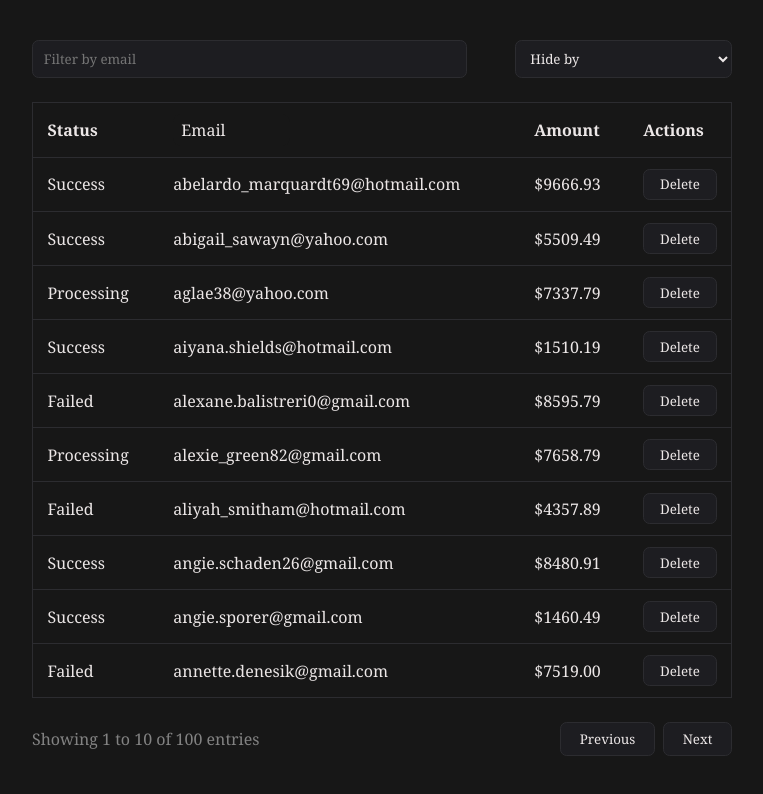
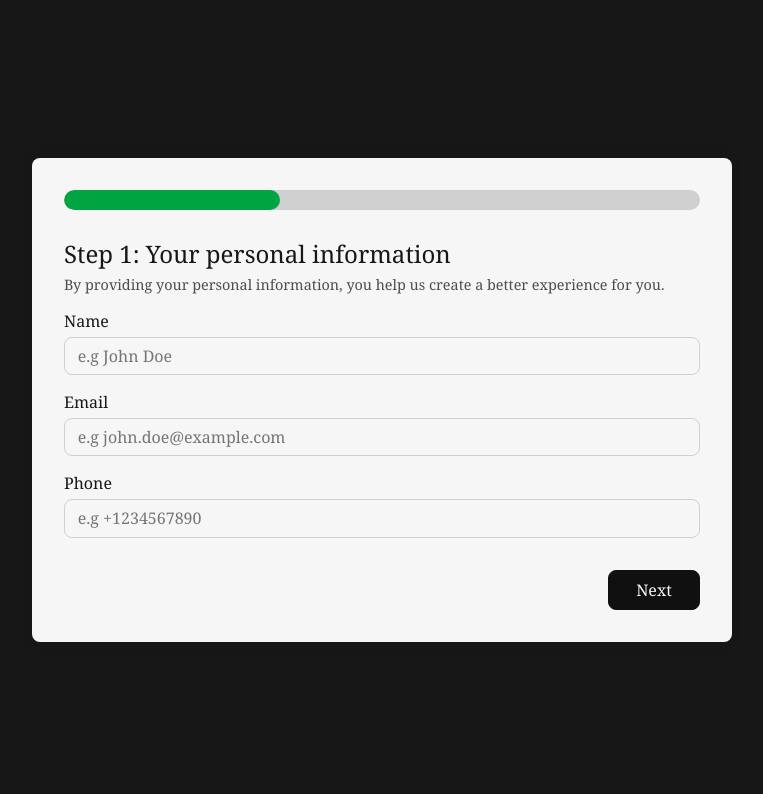
Before and after one commit to RamssCR/dom-learning, a website built with Vite: page index.html in a window 1280 px wide. Shown: the whole page, without its empty margins (258-1021 px from the left). Built offline with nearby package versions, Linux system fonts and the light colour scheme.

Commit message:
feat: second project

```diff
--- a/index.html
+++ b/index.html
@@ -10,39 +10,12 @@
 </head>
 
 <body>
-  <main class="container" data-current="1">
-    <section class="filters">
-      <!-- Filters -->
-      <input id="filter-email" type="text" placeholder="Filter by email" class="filter-email" />
-
-      <!-- Hidders -->
-      <select name="hide" id="hide" class="hide">
-        <option value="">Hide by</option>
-        <option value="0">Status</option>
-        <option value="1">Email</option>
-        <option value="2">Amount</option>
-      </select>
-    </section>
-    <table>
-      <thead>
-        <tr>
-          <th id="status">Status</th>
-          <th id="email">
-            <button class="btn-sort-by-email">Email</button>
-          </th>
-          <th id="amount">Amount</th>
-          <th id="actions">Actions</th>
-        </tr>
-      </thead>
-      <tbody></tbody>
-    </table>
-    <section class="actions">
-      <p class="showing">Showing 1 to 10 of 100 entries</p>
-      <article class="pagination">
-        <button class="prev">Previous</button>
-        <button class="next">Next</button>
-      </article>
-    </section>
+  <main class="container">
+    <form class="multi-step-form">
+      <div class="progress-background">
+        <div class="progress"></div>
+      </div>
+    </form>
   </main>
   <script type="module" src="/src/main.js"></script>
 </body>
--- /dev/null
+++ b/src/css/table.css
@@ -0,0 +1,85 @@
+.filters {
+  width: 100%;
+  display: grid;
+  grid-template-columns: 4fr 2fr;
+  column-gap: 3em;
+}
+
+.filters .filter-email, .filters .hide {
+  background-color: var(--color-modal-card-background);
+  border: 1px solid var(--color-modal-card-border);
+  padding: 0.6em 0.8em;
+  border-radius: 0.5em;
+  color: var(--color-text);
+}
+
+table {
+  width: 100%;
+  border-collapse: collapse;
+  border: 1px solid var(--color-modal-card-border);
+}
+
+table th, table td {
+  padding: 0.7em 0.9em;
+  text-align: left;
+  border-bottom: 1px solid var(--color-modal-card-border);
+}
+
+table th .btn-sort-by-email {
+  background-color: var(--color-background);
+  border: none;
+  cursor: pointer;
+  font-size: inherit;
+  font-weight: 500;
+  width: fit-content;
+  padding: 0.3em 4em 0.3em 0.5em;
+  border-radius: 0.5em;
+  transition: 200ms ease-in-out;
+}
+
+table th .btn-sort-by-email:hover {
+  filter: brightness(1.2);
+}
+
+button, table tbody tr td .delete {
+  width: 100%;
+  color: var(--color-text);
+  border: 1px solid var(--color-modal-card-border);
+  background-color: var(--color-modal-card-background);
+  padding: 0.4em 0;
+  border-radius: 0.5em;
+  transition: 200ms ease-in-out;
+}
+
+table tbody tr td .delete:hover {
+  background-color: var(--color-danger);
+  border-color: var(--color-danger);
+  cursor: pointer;
+}
+
+.actions {
+  display: flex;
+  width: 100%;
+  align-items: center;
+  justify-content: space-between;
+}
+
+.actions .showing {
+  color: var(--color-text-soft);
+  opacity: 0.7;
+}
+
+.actions .pagination {
+  display: flex;
+  align-items: center;
+  gap: 0.5em;
+}
+
+.actions .pagination button {
+  padding: 0.5em 1.4em;
+}
+
+.actions .pagination button:hover {
+  filter: brightness(1.1);
+  cursor: pointer;
+}
--- a/src/main.js
+++ b/src/main.js
@@ -1,10 +1,15 @@
-import { state } from './projects/basic/state'
-import { generateFakeData } from './projects/basic/data'
-import { renderTable } from './projects/basic/dom'
-import { setupEvents } from './projects/basic/events'
+import { state } from './projects/basic/form/state'
+import { templates } from './projects/basic/form/dom'
+import { hydrateDOM } from './projects/basic/form/events'
 
-state.data = generateFakeData(100)
-state.paginated = [...state.data]
+export const render = () => {
+  const form = document.querySelector('form')
+  const currentTemplate = templates(state)[state.current]
+  const progress = Math.ceil(state.current / Object.keys(templates(state)).length * 100)
 
-renderTable()
-setupEvents()
+  form.replaceChild(currentTemplate(), form.childNodes[2])
+  document.querySelector('.progress').style.width = `${progress}%`
+  hydrateDOM()
+}
+
+render()
--- /dev/null
+++ b/src/projects/basic/form/components.js
@@ -0,0 +1,147 @@
+/**
+ * Renders the personal information step of a multi-step form.
+ * This function generates an HTML template for the first step of the form,
+ * allowing users to input their personal details such as name, email, and phone number.
+ * @param {typeof import('./state').state.data} state - The current state of the form, containing user data.
+ * @returns {string} An HTML string representing the personal information step.
+ */
+export const personalTemplate = (state) => `
+  <div class="step">
+    <h2 class="step-title">Step 1: Your personal information</h2>
+    <p class="step-description">By providing your personal information, you help us create a better experience for you.</p>
+    <section class="controllers">
+      <div class="group-controller">
+        <label for="name">Name</label>
+        <input
+          type="text"
+          id="name"
+          name="name"
+          value="${state.data.name}"
+          placeholder="e.g John Doe"
+          autoComplete="name"
+        />
+      </div>
+      <div class="group-controller">
+        <label for="email">Email</label>
+        <input
+          type="email"
+          id="email"
+          name="email"
+          value="${state.data.email}"
+          placeholder="e.g john.doe@example.com"
+          autoComplete="off"
+        />
+      </div>
+      <div class="group-controller">
+        <label for="phone">Phone</label>
+        <input
+          type="tel"
+          id="phone"
+          name="phone"
+          value="${state.data.phone}"
+          placeholder="e.g +1234567890"
+          autoComplete="tel"
+        />
+      </div>
+      <div class="group-btns">
+        <button type="button" class="next">Next</button>
+      </div>
+    </section>
+  </div>
+`
+
+/**
+ * Renders the location step of a multi-step form.
+ * This function generates an HTML template for the second step of the form,
+ * allowing users to input their location details such as city, country, and zip code.
+ * @param {typeof import('./state').state.data} state - The current state of the form, containing user data.
+ * @returns {string} An HTML string representing the location step.
+ */
+export const locationTemplate = (state) => `
+  <div class="step">
+    <h2 class="step-title">Step 2: Provide your location</h2>
+    <p class="step-description">By providing your location information, you help us create a better experience for you. This information allows us to personalize our services, provide location-specific features, and ensure accurate delivery of any products or services you may request.</p>
+    <section class="controllers">
+      <div class="group-controller">
+        <label for="city">City</label>
+        <input
+          type="text"
+          id="city"
+          name="city"
+          value="${state.data.city}"
+          placeholder="e.g New York"
+          autoComplete="location"
+        />
+      </div>
+      <div class="group-controller">
+        <label for="country">Country</label>
+        <input
+          type="text"
+          id="country"
+          name="country"
+          value="${state.data.country}"
+          placeholder="e.g USA"
+          autoComplete="location"
+        />
+      </div>
+      <div class="group-controller">
+        <label for="zip">Zip Code</label>
+        <input type="tel" id="zip" name="zip" value="${state.data.zip}" placeholder="e.g 10001" />
+      </div>
+      <div class="group-btns">
+        <button type="button" class="prev">Previous</button>
+        <button type="button" class="next">Next</button>
+      </div>
+    </section>
+  </div>
+`
+
+/**
+ * Renders the summary step of a multi-step form.
+ * This function generates an HTML template for the third step of the form,
+ * allowing users to review their information before submission.
+ * @param {typeof import('./state').state.data} state - The current state of the form, containing user data.
+ * @returns {string} An HTML string representing the summary step.
+ */
+export const summaryTemplate = (state) => `
+  <div class="step">
+    <h2 class="step-title">Step 3: Check your information</h2>
+    <p class="step-description">Please review the information you provided in the previous steps. Ensure that all details are correct before proceeding to the next step.</p>
+    <section class="review">
+      <h3 class="review-title">Personal Information</h3>
+      <div class="review-container">
+        <div class="review-item">
+          <h4 class="review-subtitle">Name</h4>
+          <p class="review-description">${state.data.name}</p>
+        </div>
+        <div class="review-item">
+          <h4 class="review-subtitle">Email</h4>
+          <p class="review-description">${state.data.email}</p>
+        </div>
+        <div class="review-item">
+          <h4 class="review-subtitle">Phone</h4>
+          <p class="review-description">${state.data.phone}</p>
+        </div>
+      </div>
+      <h3 class="review-title">Address</h3>
+      <div class="review-container">
+        <div class="review-item">
+          <h4 class="review-subtitle">Country</h4>
+          <p class="review-description">${state.data.country}</p>
+        </div>
+        <div class="review-item">
+          <h4 class="review-subtitle">City</h4>
+          <p class="review-description">${state.data.city}</p>
+        </div>
+        <div class="review-item">
+          <h4 class="review-subtitle">Zip Code</h4>
+          <p class="review-description">${state.data.zip}</p>
+        </div>
+      </div>
+      <div class="group-btns">
+        <button type="button" class="prev">Previous</button>
+        <button type="submit" class="send">Send</button>
+      </div>
+    </section>
+  </div>
+`
--- /dev/null
+++ b/src/projects/basic/form/dom.js
@@ -0,0 +1,31 @@
+import {
+  locationTemplate,
+  personalTemplate,
+  summaryTemplate
+} from './components'
+
+/**
+ * Creates a step template for a multi-step form.
+ * This function returns a function that, when called, creates a new DOM element
+ * containing the provided template.
+ * @param {string} template - The HTML template string for the step.
+ * @returns {() => Element | null} A function that returns a new DOM element containing the template.
+ */
+const stepTemplate = (template) => () => {
+  const wrapper = document.createElement('div')
+  wrapper.innerHTML = template
+  return wrapper.firstElementChild
+}
+
+/**
+ * Renders the personal information step of a multi-step form.
+ * This function generates an HTML template for the first step of the form,
+ * allowing users to input their personal details such as name, email, and phone number.
+ * @param {typeof import('./state').state.data} state - The current state of the form, containing user data.
+ * @returns {Record<number, () => Element | null>} An object containing the HTML template for each step.
+ */
+export const templates = (state) => ({
+  1: stepTemplate(personalTemplate(state)),
+  2: stepTemplate(locationTemplate(state)),
+  3: stepTemplate(summaryTemplate(state))
+})
--- /dev/null
+++ b/src/projects/basic/form/events.js
@@ -0,0 +1,22 @@
+import { render } from '../../../main'
+import { formHandler } from './formHandler'
+import { state } from './state'
+
+export const hydrateDOM = () => {
+  const buttonNext = document.querySelector('.next')
+  buttonNext?.addEventListener('click', () => {
+    state.current += 1
+    render()
+  })
+
+  const buttonPrevious = document.querySelector('.prev')
+  buttonPrevious?.addEventListener('click', () => {
+    state.current -= 1
+    render()
+  })
+
+  const form = document.querySelector('form')
+  form.addEventListener('input', (e) => {
+    formHandler(e)
+  })
+}
--- /dev/null
+++ b/src/projects/basic/form/formHandler.js
@@ -0,0 +1,11 @@
+import { state } from './state'
+
+/**
+ * @param {Event} e
+ */
+export const formHandler = (e) => {
+  if (e.target.matches('INPUT')) {
+    const { value, name } = e.target
+    state.data = { ...state.data, [name]: value }
+  }
+}
--- /dev/null
+++ b/src/projects/basic/form/state.js
@@ -0,0 +1,11 @@
+export const state = {
+  current: 1,
+  data: {
+    name: '',
+    email: '',
+    phone: '',
+    city: '',
+    country: '',
+    zip: ''
+  }
+}
--- a/src/projects/basic/dom.js
+++ b/src/projects/basic/table/dom.js
@@ -1,5 +1,5 @@
 import { state } from './state'
-import { calculatePaginationOffset } from '../../utils/pagination'
+import { calculatePaginationOffset } from '../../../utils/pagination'
 
 /**
  * @import {FakeData} from './data'
--- a/src/style.css
+++ b/src/style.css
@@ -1,15 +1,16 @@
 :root {
   --color-background: #171717;
-  --color-text: #ece7e7;
   --color-text-soft: #b0b0b0;
-  --color-danger: #ff4d4d;
-  --color-primary: #4d00c0;
-  --color-primary-dark: #0f0126;
-  --color-success: #00a542;
-  --color-modal-background: #00000077;
-  --color-modal-card-background: #1d1d21;
-  --color-modal-card-border: #2c2c30;
   --color-input-focus: #77777a;
+  --color-form-background: #f6f6f6;
+  --color-form-text: #171717;
+  --color-form-text-soft: #4d4d4d;
+  --color-input-border: #d0d0d0;
+  --color-input-border-focus: #4d00c0;
+  --color-input-placeholder: #b0b0b0;
+  --color-input-error: #ff4d4d;
+  --color-input-success: #00a542;
+  --color-button-background: #101010;
 }
 
 * {
@@ -32,7 +33,7 @@ body {
   display: flex;
   flex-direction: column;
   align-items: center;
-  justify-content: flex-start;
+  justify-content: center;
   padding: 2.5em 7em;
 }
 
@@ -43,91 +44,152 @@ body {
   flex-direction: column;
   align-items: center;
   justify-content: center;
+}
+
+.container .multi-step-form {
+  width: 100%;
+  display: flex;
+  flex-direction: column;
+  align-items: start;
+  gap: 1.7em;
+  background-color: var(--color-form-background);
+  border-radius: 0.5em;
+  padding: 2em;
+  box-shadow: 0 0 10px rgba(0, 0, 0, 0.1);
+  color: var(--color-form-text);
+}
+
+.container .multi-step-form .progress-background {
+  width: 100%;
+  height: 1.2em;
+  border-radius: 2em;
+  background-color: var(--color-input-border);
+  position: relative;
+  overflow: hidden;
+}
+
+.container .multi-step-form .progress-background .progress {
+  width: 0%;
+  height: 100%;
+  background-color: var(--color-input-success);
+  border-radius: 2em;
+  position: absolute;
+  top: 0;
+  left: 0;
+  transition: width 0.3s ease;
+}
+
+.container .multi-step-form .step, .container .multi-step-form .review {
+  width: 100%;
+  display: flex;
+  flex-direction: column;
+  align-items: start;
+  gap: 1em;
+}
+
+.multi-step-form .step .step-title {
+  font-size: 1.5em;
+  font-weight: 500;
+}
+
+.multi-step-form .step .step-description {
+  font-size: 0.9em;
+  margin-top: -0.75em;
+  font-weight: 300;
+  color: var(--color-form-text-soft);
+}
+
+.multi-step-form .step .controllers {
+  width: 100%;
+  display: flex;
+  flex-direction: column;
+  align-items: end;
+  gap: 1em;
+}
+
+.step .controllers .group-controller {
+  width: 100%;
+  display: flex;
+  flex-direction: column;
+  gap: 0.3em;
+}
+
+.step .controllers .group-controller input {
+  width: 100%;
+  padding: 0.45em 0.8em;
+  border: 1px solid var(--color-input-border);
+  border-radius: 0.5em;
+  background-color: var(--color-form-background);
+  color: var(--color-form-text);
+  font-size: 1em;
+}
+
+.group-btns {
+  margin: 1em 0 0 auto;
+}
+
+.next, .send {
+  width: fit-content;
+  padding: 0.5em 1.7em;
+  border: 1px solid var(--color-button-background);
+  border-radius: 0.5em;
+  background-color: var(--color-button-background);
+  color: var(--color-form-background);
+  font-size: 1em;
+  cursor: pointer;
+  transition: filter 0.3s ease;
+}
+
+.next:hover, .send:hover {
+  filter: opacity(0.9);
+}
+
+.next:focus, .send:focus {
+  outline-offset: 3px;
+}
+
+.prev {
+  width: fit-content;
+  padding: 0.5em 1.7em;
+  border: 1px solid var(--color-input-border);
+  border-radius: 0.5em;
+  background-color: transparent;
+  font-size: 1em;
+  cursor: pointer;
+  transition: background-color 0.3s ease;
+}
+
+.prev:hover {
+  background-color: var(--color-button-background);
+  color: var(--color-form-background);
+}
+
+.prev:focus {
+  outline-offset: 3px;
+}
+
+.review-container {
+  width: 100%;
+  display: grid;
+  grid-template-columns: repeat(3, 1fr);
   gap: 1.5em;
 }
 
-.filters {
-  width: 100%;
-  display: grid;
-  grid-template-columns: 4fr 2fr;
-  column-gap: 3em;
+.review-title {
+  font-size: 1.3em;
+  font-weight: 500;
+  margin-top: 0.2em;
 }
 
-.filters .filter-email, .filters .hide {
-  background-color: var(--color-modal-card-background);
-  border: 1px solid var(--color-modal-card-border);
-  padding: 0.6em 0.8em;
-  border-radius: 0.5em;
-  color: var(--color-text);
+.review-subtitle {
+  font-size: 1.1em;
+  font-weight: 500;
+  margin-bottom: 0.1em;
 }
 
-table {
-  width: 100%;
-  border-collapse: collapse;
-  border: 1px solid var(--color-modal-card-border);
+.error {
+  color: var(--color-input-error);
+  font-size: 0.85em;
+  font-weight: 500;
+  margin-top: -0.2em;
 }
-
-table th, table td {
-  padding: 0.7em 0.9em;
-  text-align: left;
-  border-bottom: 1px solid var(--color-modal-card-border);
-}
-
-table th .btn-sort-by-email {
-  background-color: var(--color-background);
-  border: none;
-  cursor: pointer;
-  font-size: inherit;
-  font-weight: 500;
-  width: fit-content;
-  padding: 0.3em 4em 0.3em 0.5em;
-  border-radius: 0.5em;
-  transition: 200ms ease-in-out;
-}
-
-table th .btn-sort-by-email:hover {
-  filter: brightness(1.2);
-}
-
-button, table tbody tr td .delete {
-  width: 100%;
-  color: var(--color-text);
-  border: 1px solid var(--color-modal-card-border);
-  background-color: var(--color-modal-card-background);
-  padding: 0.4em 0;
-  border-radius: 0.5em;
-  transition: 200ms ease-in-out;
-}
-
-table tbody tr td .delete:hover {
-  background-color: var(--color-danger);
-  border-color: var(--color-danger);
-  cursor: pointer;
-}
-
-.actions {
-  display: flex;
-  width: 100%;
-  align-items: center;
-  justify-content: space-between;
-}
-
-.actions .showing {
-  color: var(--color-text-soft);
-  opacity: 0.7;
-}
-
-.actions .pagination {
-  display: flex;
-  align-items: center;
-  gap: 0.5em;
-}
-
-.actions .pagination button {
-  padding: 0.5em 1.4em;
-}
-
-.actions .pagination button:hover {
-  filter: brightness(1.1);
-  cursor: pointer;
-}
```
Also changed, not shown: src/projects/basic/table/data.js (renamed from src/projects/basic/data.js), src/projects/basic/table/events.js (renamed from src/projects/basic/events.js), src/projects/basic/table/state.js (renamed from src/projects/basic/state.js).
